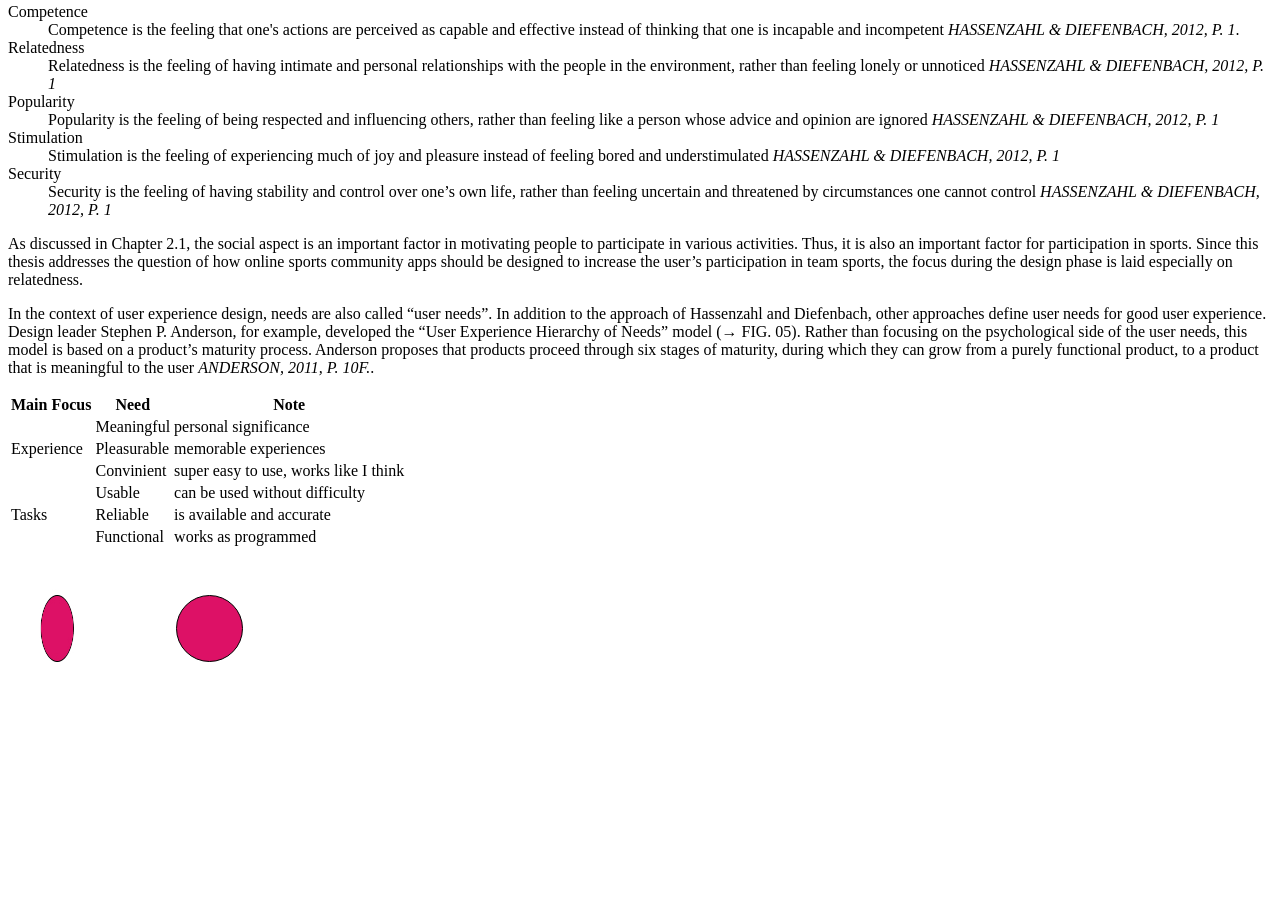
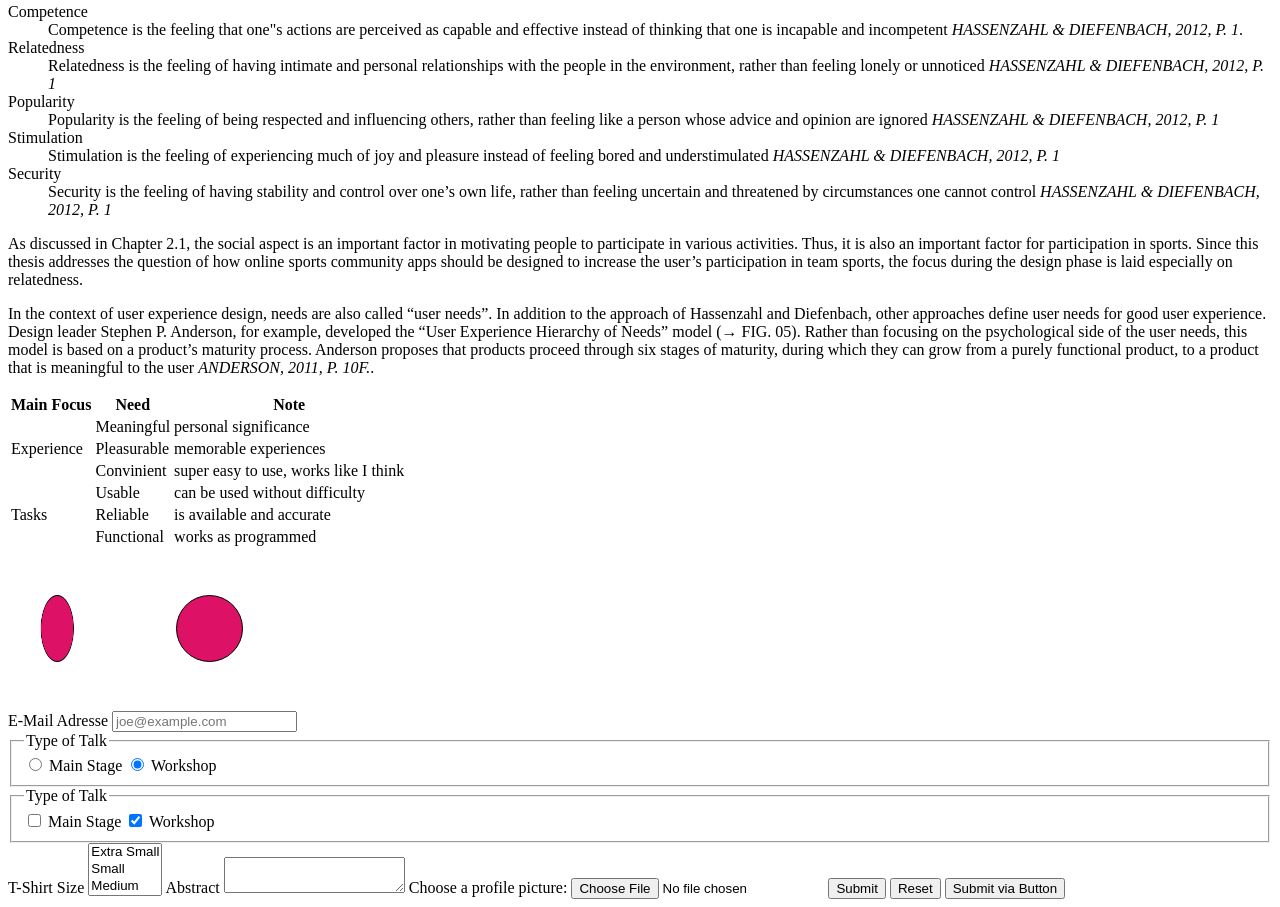
Before and after one commit to mi-classroom/startercode-fur-die-frontend-basics-cnoss, a plain HTML site: page chapter/design-principles.html in a window 1280 px wide. Shown: the part 510-1417 px from the top of the page. Before the commit the page ends 1229 px from the top, so only its background shows below. Drawn offline with Linux system fonts and the light colour scheme.

Commit message:
Formular hässlich implementiert

```diff
--- a/chapter/design-principles.html
+++ b/chapter/design-principles.html
@@ -36,7 +36,7 @@
 
     <dl>
       <dt>Competence</dt>
-      <dd>Competence is the feeling that one's actions are perceived as capable and effective instead of thinking that one is incapable and incompetent <cite>HASSENZAHL & DIEFENBACH, 2012, P. 1</cite>.</dd>
+      <dd>Competence is the feeling that one"s actions are perceived as capable and effective instead of thinking that one is incapable and incompetent <cite>HASSENZAHL & DIEFENBACH, 2012, P. 1</cite>.</dd>
 
       <dt>Relatedness</dt>
       <dd>Relatedness is the feeling of having intimate and personal relationships with the people in the environment, rather than feeling lonely or unnoticed <cite>HASSENZAHL & DIEFENBACH, 2012, P. 1</cite></dd>
@@ -100,6 +100,63 @@
     <img src="../assets/images/beispielbild.jpg" width="98" height="158" alt="Pinker Kreis auf weißer Fläche">
     <img src="../assets/images/beispielbild@2x.svg" alt="Pinker Kreis auf weißer Fläche">
 
+    <form action="https://res-of-server.de/my-form" method="get">
+      <label for="email">E-Mail Adresse</label>
+      <input id="email" name="email" type="text" placeholder="joe@example.com">
+
+      <fieldset>
+        <legend>Type of Talk</legend>
+        <input id="talk-type-1"
+               name="talk-type"
+               type="radio"
+               value="main-stage" />
+        <label for="talk-type-1">Main Stage</label>
+        <input id="talk-type-2"
+               name="talk-type"
+               type="radio"
+               value="workshop"
+               checked />
+        <label for="talk-type-2">Workshop</label>
+      </fieldset>
+
+      <fieldset>
+        <legend>Type of Talk</legend>
+        <input id="talk-type-1"
+               name="talk-type"
+               type="checkbox"
+               value="main-stage" />
+        <label for="talk-type-1">Main Stage</label>
+        <input id="talk-type-2"
+               name="talk-type"
+               type="checkbox"
+               value="workshop"
+               checked />
+        <label for="talk-type-2">Workshop</label>
+      </fieldset>
+
+      <label for='t-shirt'>T-Shirt Size</label>
+      <select id='t-shirt' name='t-shirt' size=3>
+        <option value='xs'>Extra Small</option>
+        <option value='s'>Small</option>
+        <option value='m'>Medium</option>
+        <option value='l'>Large</option>
+      </select>
+
+      <label for='abstract'>Abstract</label>
+      <textarea id='abstract' name='abstract'></textarea>
+
+      <label for="avatar">Choose a profile picture:</label>
+      <input type="file"
+       id="avatar" name="avatar"
+       accept="image/png, image/jpeg">
+
+      <input type="submit" value="Submit">
+      <input type="reset" value="Reset">
+
+      <button>Submit via Button</button>
+    </form>
+
+
   </body>
 </html>
 
```
